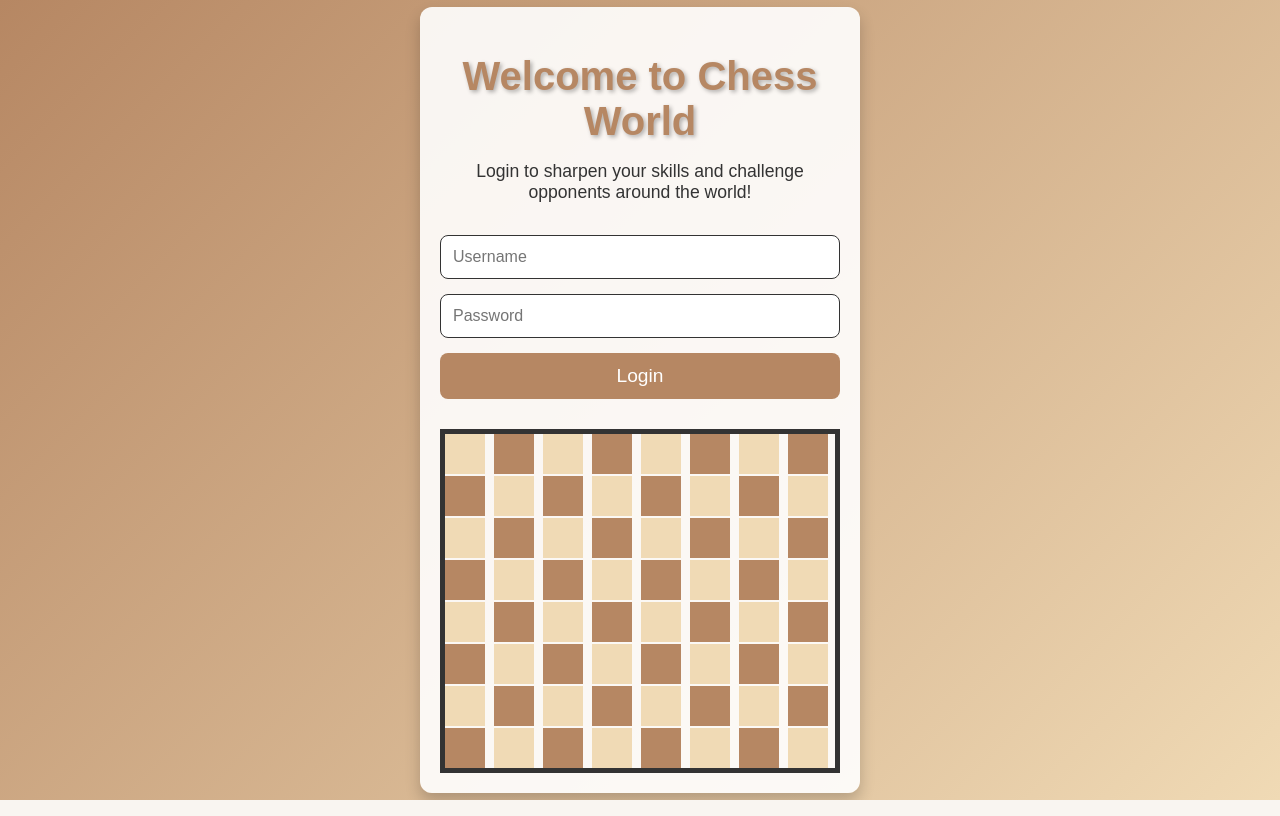
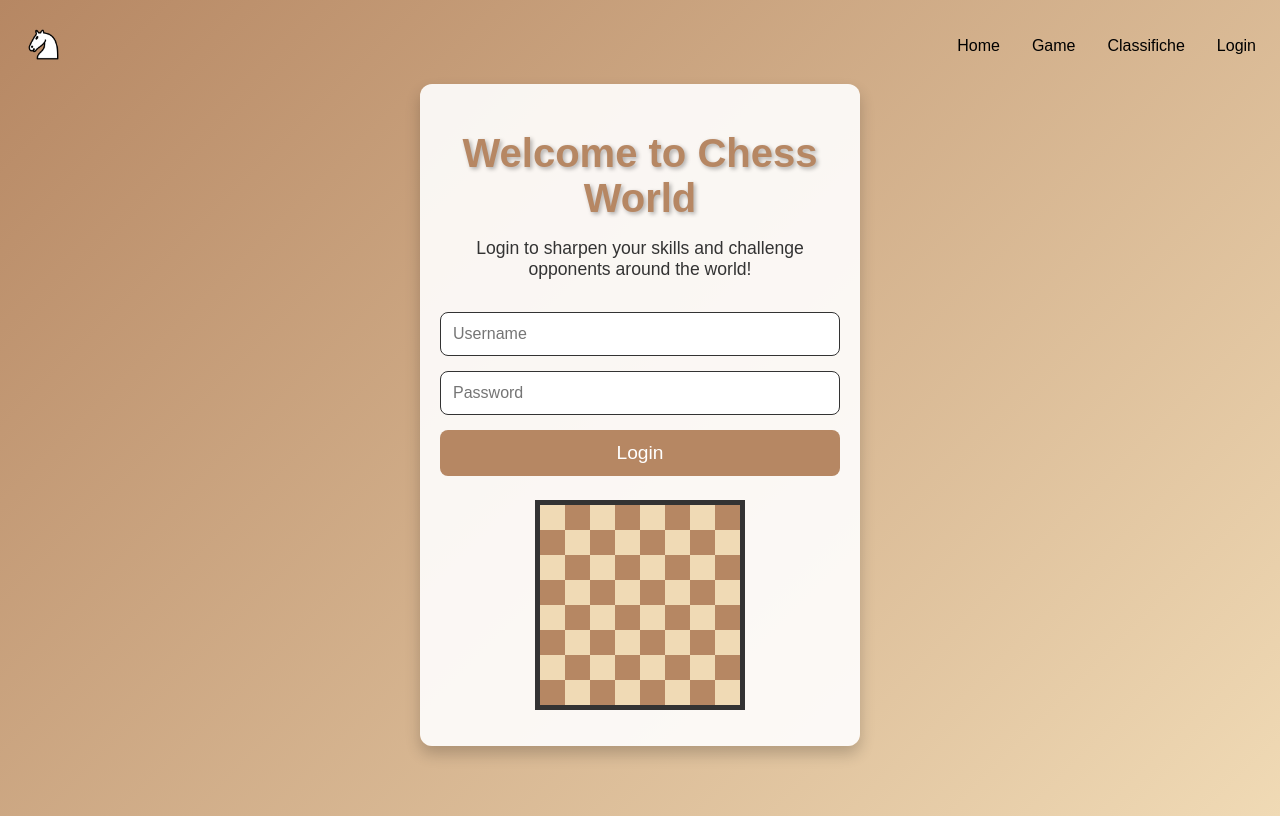
Before and after one commit to PaoloWalsh/ChessBot, a PHP site: page /html/login.html in a window 1280 px wide. Run offline with PHP 8.4, Linux system fonts and the light colour scheme.

Commit message:
aggiunto stile login

```diff
--- a/css/login.css
+++ b/css/login.css
@@ -8,16 +8,23 @@
   }
 
 body {
+  background: var(--background);
+  color: var(--primary-color);
+  height: 100vh;
+  font-family: Arial, sans-serif;
+}
+
+.fake-body {
   margin: 0;
   padding: 0;
   font-family: 'Arial', sans-serif;
-    background: var(--background);
+
   color: var(--primary-color);
   display: flex;
+  flex-direction: column;
   justify-content: center;
   align-items: center;
-    height: 100vh;
-    overflow: hidden;
+  /* overflow: hidden; */
 }
 
 .container {
@@ -27,6 +34,7 @@
   padding: 20px;
   max-width: 400px;
   width: 100%;
+  max-height: 40rem;
   text-align: center;
   animation: fadeIn 1s ease-in-out;
 }
@@ -86,21 +94,20 @@
 }
 
 .chessboard {
-    display: grid;
-    grid-template-columns: repeat(8, 1fr);
-    gap: 2px;
-    margin-top: 30px;
+  margin: auto;
+  display: flex;
+  flex-wrap: wrap;
+  width: 12.5rem;
+  height: 12.5rem;
+  margin-top: 1.5rem;
+  margin-bottom: 1rem;
   border: 5px solid var(--primary-color);
+  align-items: center;
 }
 
 .chess-square {
-    width: 40px;
-    height: 40px;
-    display: flex;
-    justify-content: center;
-    align-items: center;
-    font-size: 1.2rem;
-    font-weight: bold;
+  width: 1.5625rem;
+  aspect-ratio: 1;
   color: rgba(0, 0, 0, 0.1);
 }
 
--- a/html/login.html
+++ b/html/login.html
@@ -5,13 +5,13 @@
   <meta name="viewport" content="width=device-width, initial-scale=1.0">
   <title>Chess Landing Page</title>
   <link rel="stylesheet" href="../css/login.css">
-  <!-- <link rel="stylesheet" href="../css/header.css"> -->
+  <link rel="stylesheet" href="../css/header.css">
 </head>
 <body>
-    <!-- <header>
+  <header>
     <div>
-            <a href="html/login.html">
-                <img src="img/png/white_knight.png" alt="logo">
+        <a href="../index.html">
+            <img src="../img/png/white_knight.png" alt="logo">
         </a>
     </div>
     <nav class="header-nav">
@@ -19,10 +19,11 @@
             <li><a href="#">Home</a></li>
             <li><a href="#">Game</a></li>
             <li><a href="#">Classifiche</a></li>
-                <li><a href="#">Boh</a></li>
+            <li><a href="../index.html">Login</a></li>
         </ul>
     </nav>
-    </header> -->
+  </header>
+  <div class="fake-body">
     <div class="container">
       <h1>Welcome to Chess World</h1>
       <p>Login to sharpen your skills and challenge opponents around the world!</p>
@@ -33,9 +34,7 @@
         <button type="submit" class="login-btn">Login</button>
       </form>
 
-    <!-- Chessboard for decoration -->
       <div class="chessboard">
-      <!-- Generate chessboard squares -->
         <script>
           const board = document.querySelector('.chessboard');
           for (let row = 0; row < 8; row++) {
@@ -51,17 +50,18 @@
             }
           }
 
-        function login(event) {
-          event.preventDefault();
-          const username = document.getElementById('username').value;
-          const password = document.getElementById('password').value;
-          if (username === 'admin' && password === 'chessmaster') {
-            alert(`Welcome ${username}!`);
-          } else {
-            alert('Invalid credentials!');
-          }
-        }
+          // function login(event) {
+          //   event.preventDefault();
+          //   const username = document.getElementById('username').value;
+          //   const password = document.getElementById('password').value;
+          //   if (username === 'admin' && password === 'chessmaster') {
+          //     alert(`Welcome ${username}!`);
+          //   } else {
+          //     alert('Invalid credentials!');
+          //   }
+          // }
         </script>
+      </div>
     </div>
   </div>
 </body>
```
Also changed, not shown: index.html (+2 -9 lines). Lines whose indentation alone changed are shown as unchanged.
